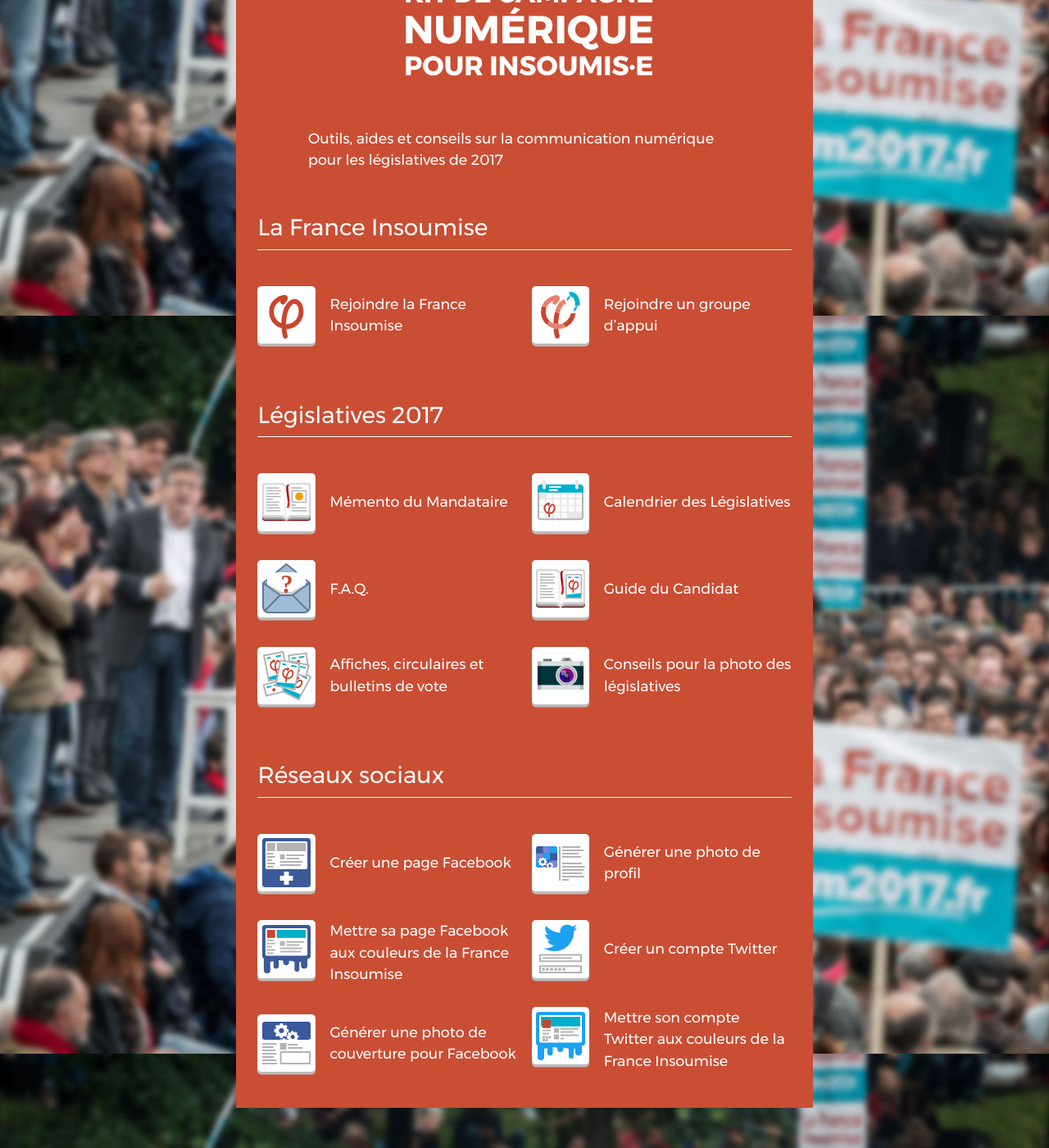
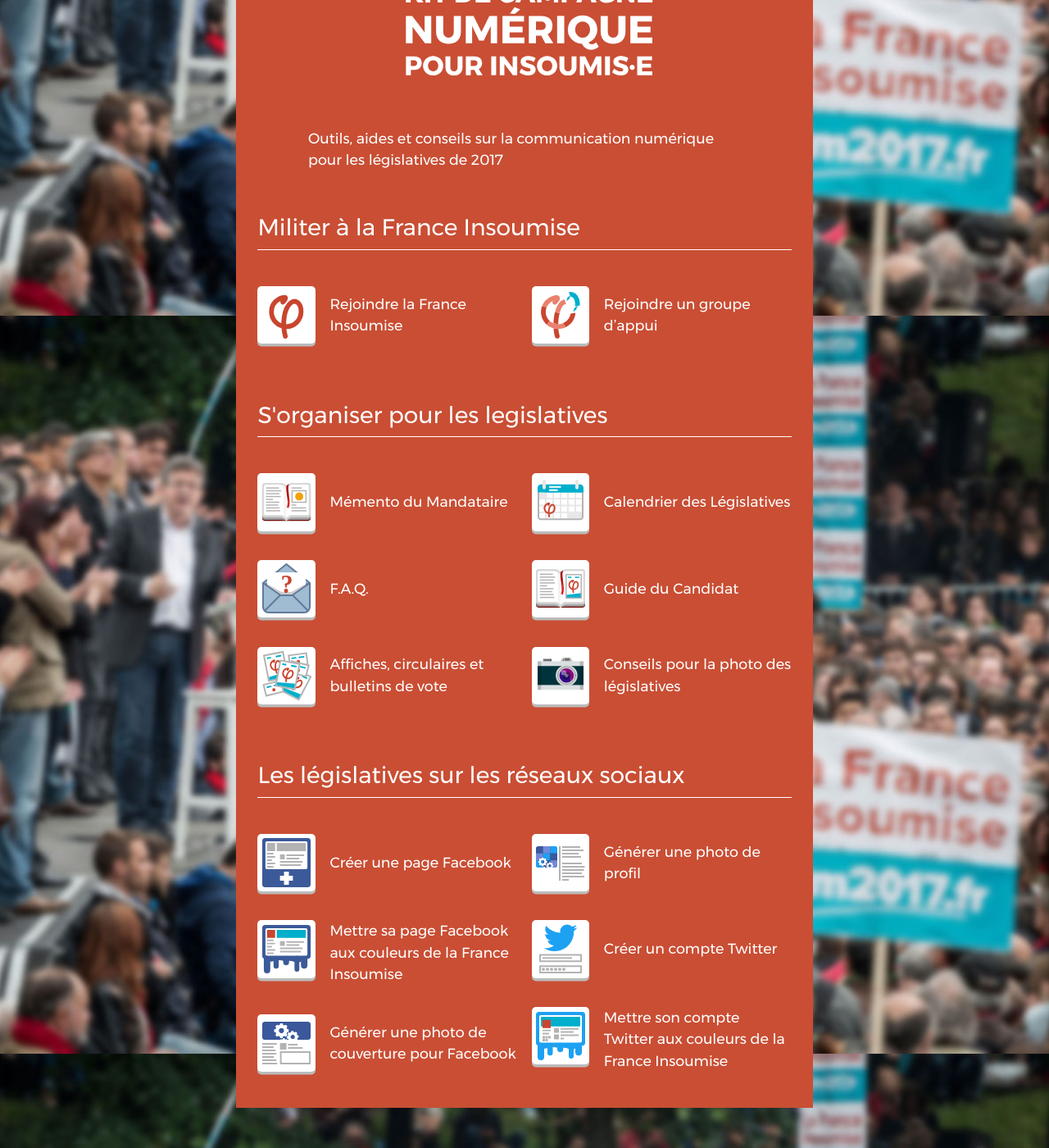
Before and after one commit to ryuran/kitcampagne.fi, a Jekyll site: the page built from index.html, in a window 1280 px wide and 1400 px high, scrolled down 515 px. Shown: the whole window at 82% size. Built offline with Jekyll 4.4.1, drawn with Linux system fonts in a browser that asks for light colours.

Commit message:
Changer le nom des catégories

```diff
--- a/_config.yml
+++ b/_config.yml
@@ -7,15 +7,15 @@
   cat_franceinsoumise:
     output: true
     permalink: franceinsoumise/:name/
-    title: La France Insoumise
+    title: Militer à la France Insoumise
   cat_legislatives2017:
     output: true
     permalink: legislatives2017/:name/
-    title: Législatives 2017
+    title: S'organiser pour les legislatives
   cat_reseauxsociaux:
     output: true
     permalink: reseauxsociaux/:name/
-    title: Réseaux sociaux
+    title: Les législatives sur les réseaux sociaux
   cat_discord:
     output: true
     permalink: discord/:name/
```
